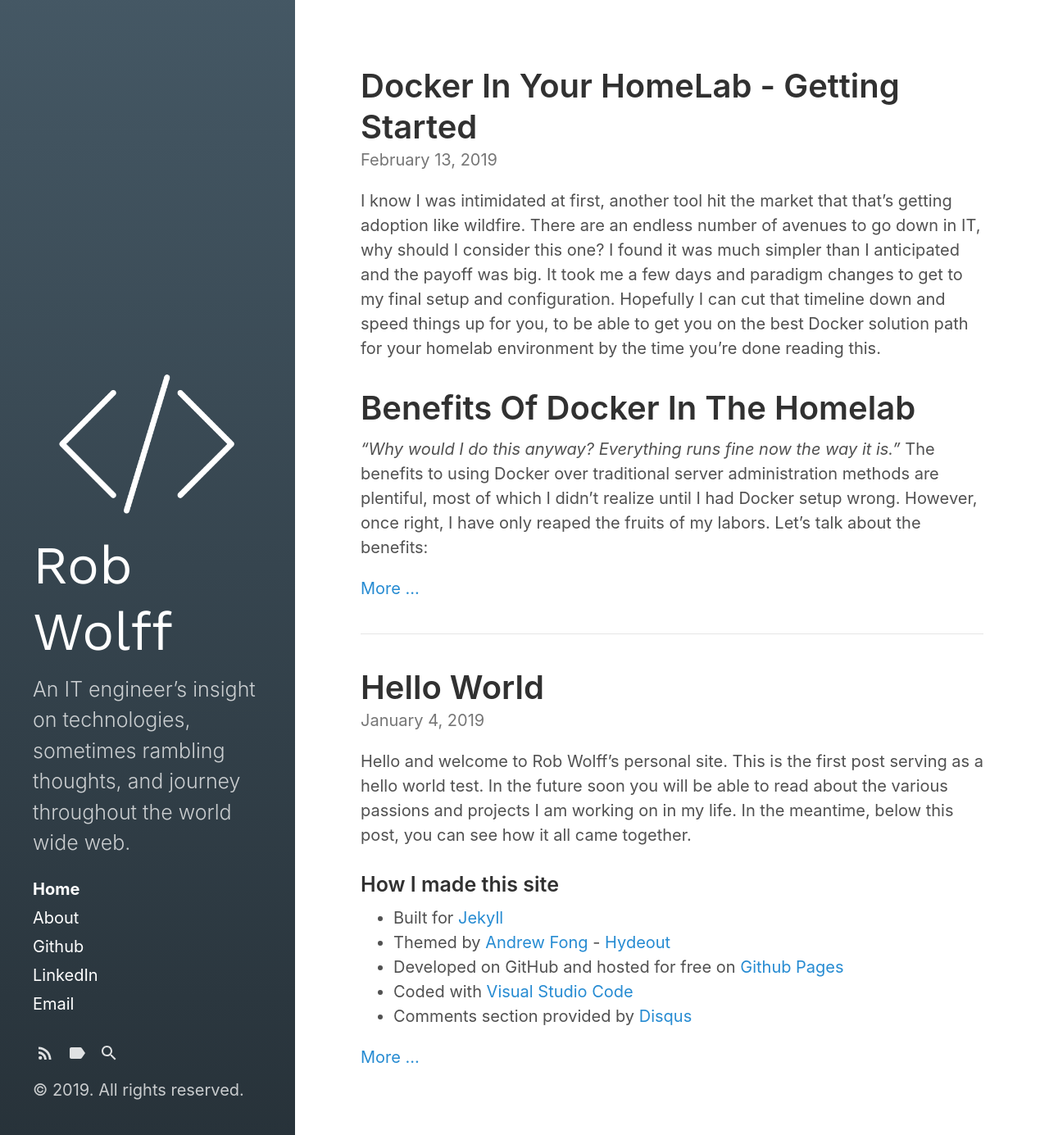
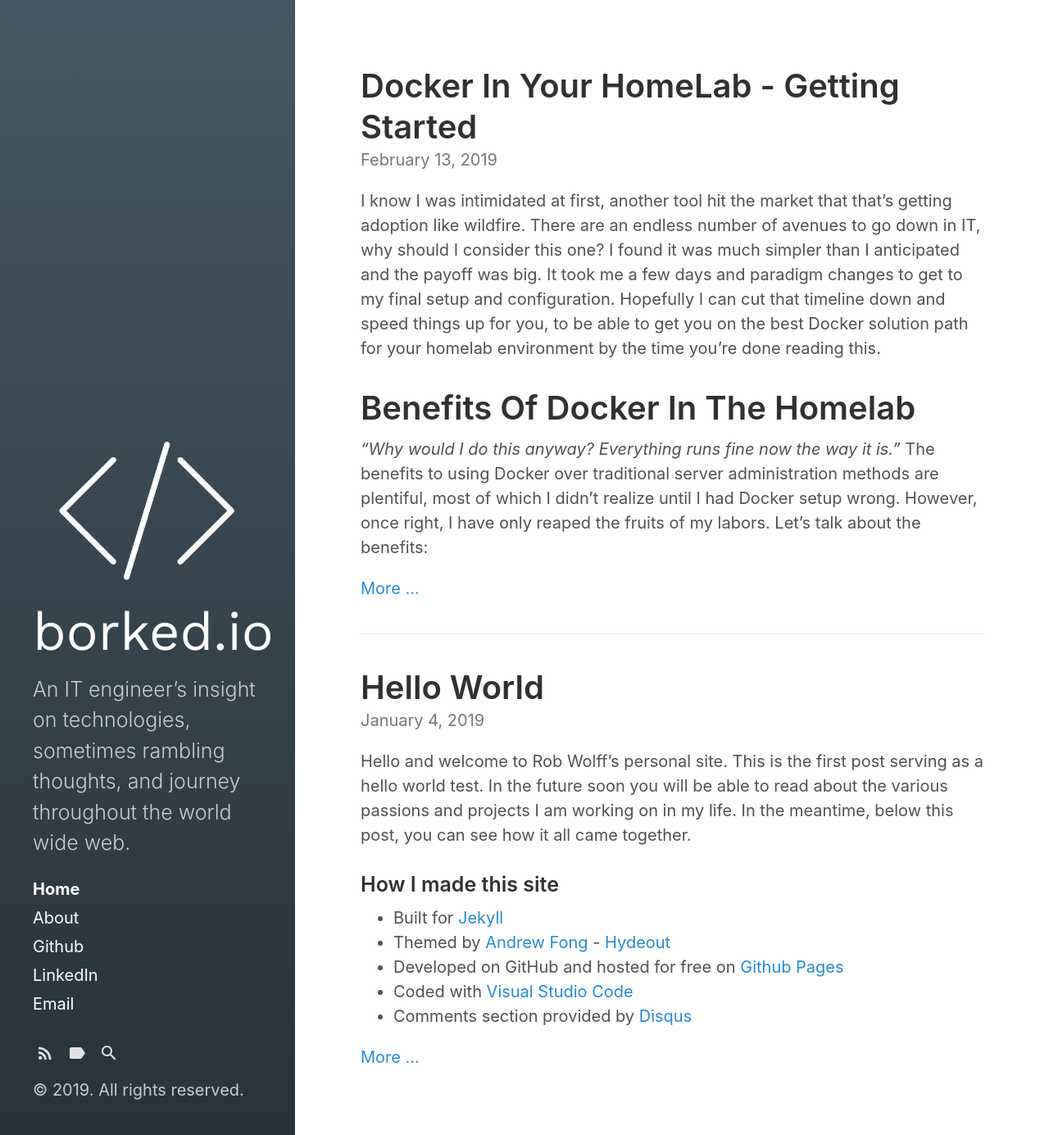
Before and after one commit to robwolff3/borked.io, a Jekyll site: the page built from index.html, in a window 1280 px wide. Shown: the whole page at 82% size. Built offline with Jekyll 4.4.1, drawn with Linux system fonts in a browser that asks for light colours; the list of posts is cut into pages by our own code.

Commit message:
changing title back

```diff
--- a/_config.yml
+++ b/_config.yml
@@ -3,7 +3,7 @@ markdown:         kramdown
 highlighter:      rouge
 
 # Setup
-title:            'Rob Wolff'
+title:            'borked.io'
 tagline:          'All things cloud and automation'
 description:      'An IT engineer’s insight on technologies, sometimes rambling thoughts, and journey throughout the world wide web.'
 url:              'https://borked.io'
```
